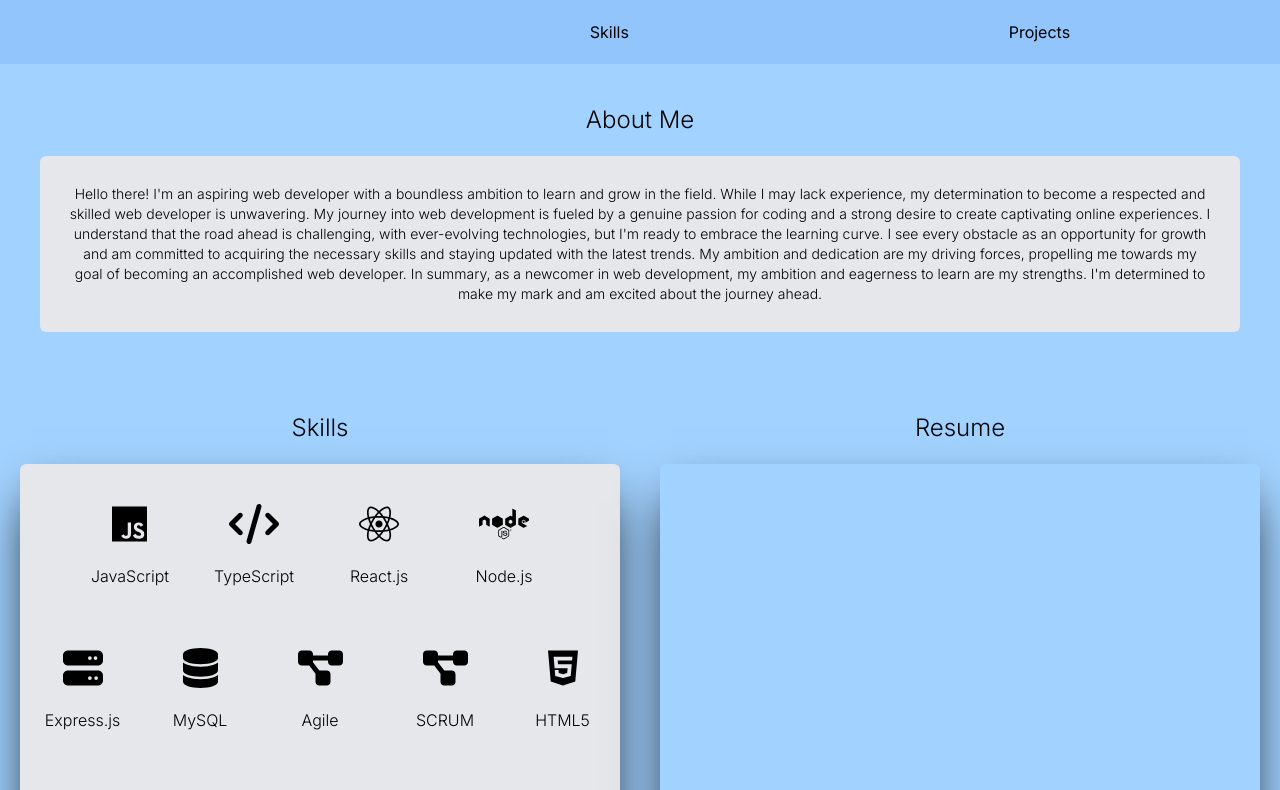
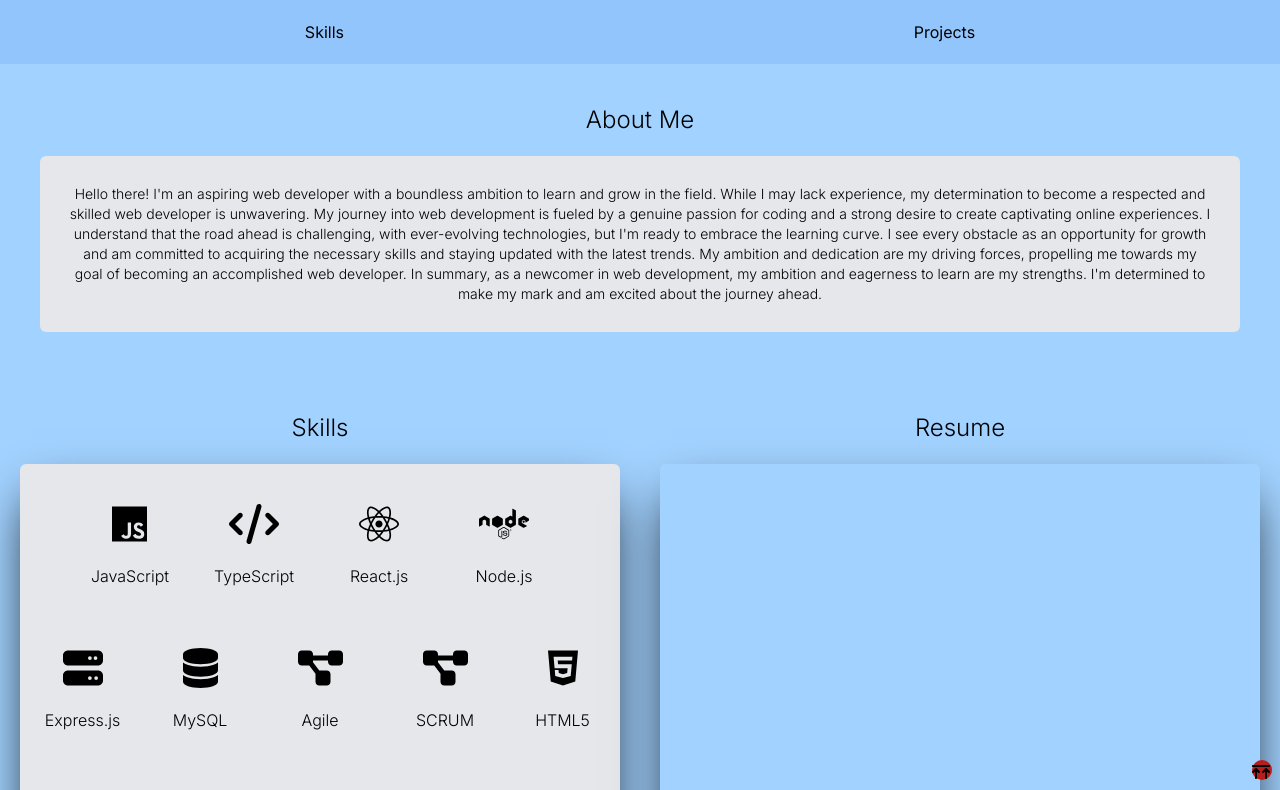
Before and after one commit to Stef14-bit/portfolio_iv, a Next.js app: page / in a window 1280 px wide. Shown: the top 790 px of the page. Built offline with nearby package versions, Linux system fonts and the light colour scheme.

Commit message:
navbar complete and back to top button started

```diff
--- /dev/null
+++ b/app/components/BackToTop.tsx
@@ -0,0 +1,15 @@
+import { FontAwesomeIcon } from "@fortawesome/react-fontawesome";
+import { faArrowsUpToLine } from "@fortawesome/free-solid-svg-icons";
+import React from "react";
+
+type Props = {};
+
+function BackToTop({}: Props) {
+  return (
+    <div className="h-5 w-5 rounded-full bg-red-700 absolute bottom-5 right-2">
+      <FontAwesomeIcon icon={faArrowsUpToLine} />
+    </div>
+  );
+}
+
+export default BackToTop;
--- a/app/components/Navbar.tsx
+++ b/app/components/Navbar.tsx
@@ -6,8 +6,10 @@ const Navbar = (props: Props) => {
   return (
     <div className="bg-blue-300 w-full  flex items-center p-5">
       <ul className="w-full flex flex-row justify-around items-center">
-        <a href="#skills"></a>
-        <li>Skills</li>
+        <a href="#skills">
+          <li>Skills</li>
+        </a>
+
         <a href="#projects">
           <li>Projects</li>
         </a>
--- a/app/layout.tsx
+++ b/app/layout.tsx
@@ -3,6 +3,7 @@ import type { Metadata } from "next";
 import { Inter } from "next/font/google";
 import Navbar from "./components/Navbar";
 import Footer from "./components/Footer";
+import BackToTop from "./components/BackToTop";
 
 const inter = Inter({ subsets: ["latin"] });
 
@@ -18,6 +19,7 @@ export default function RootLayout({
 }) {
   return (
     <html lang="en">
+      <BackToTop />
       <body className={inter.className}>
         <Navbar />
         {children}
```
